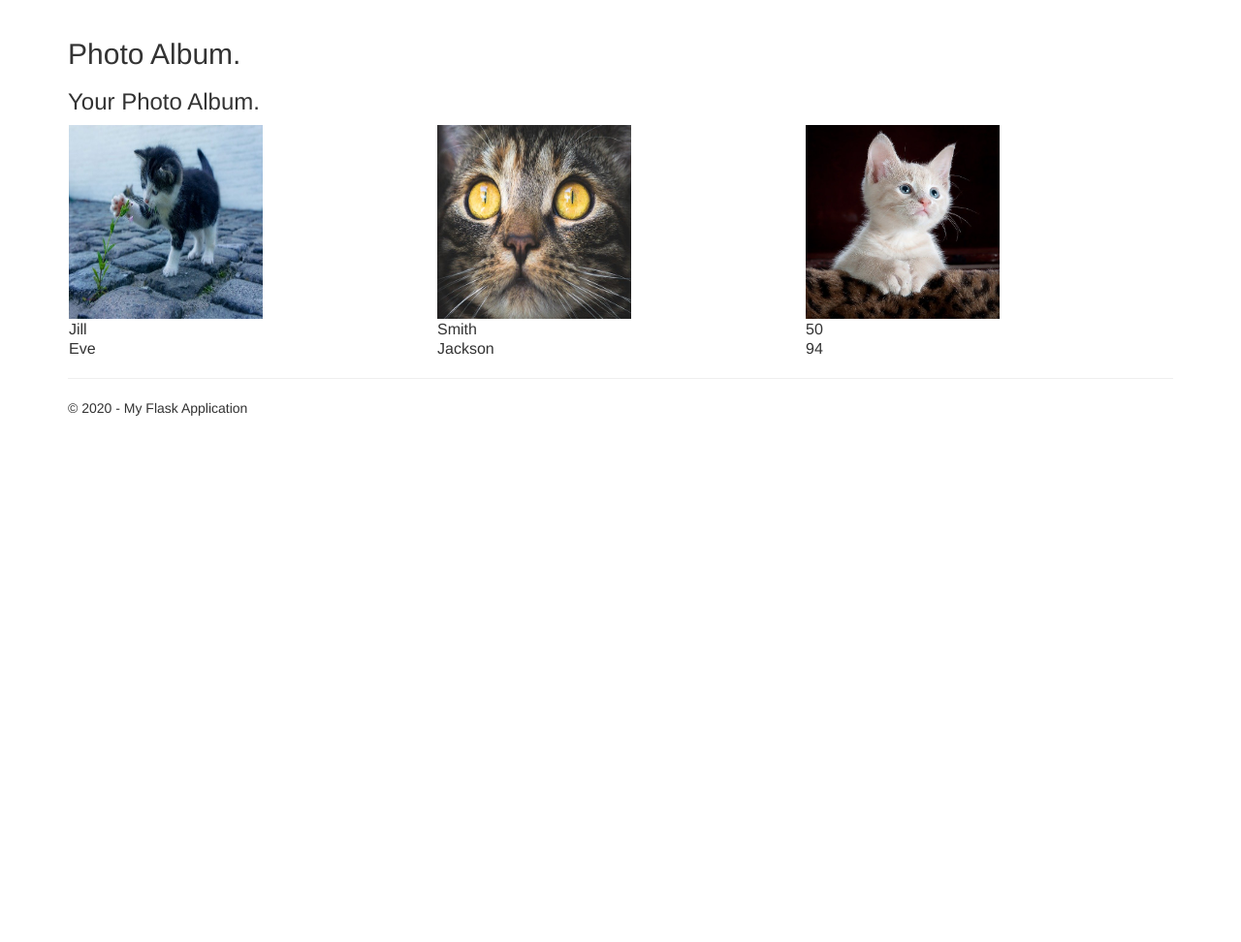
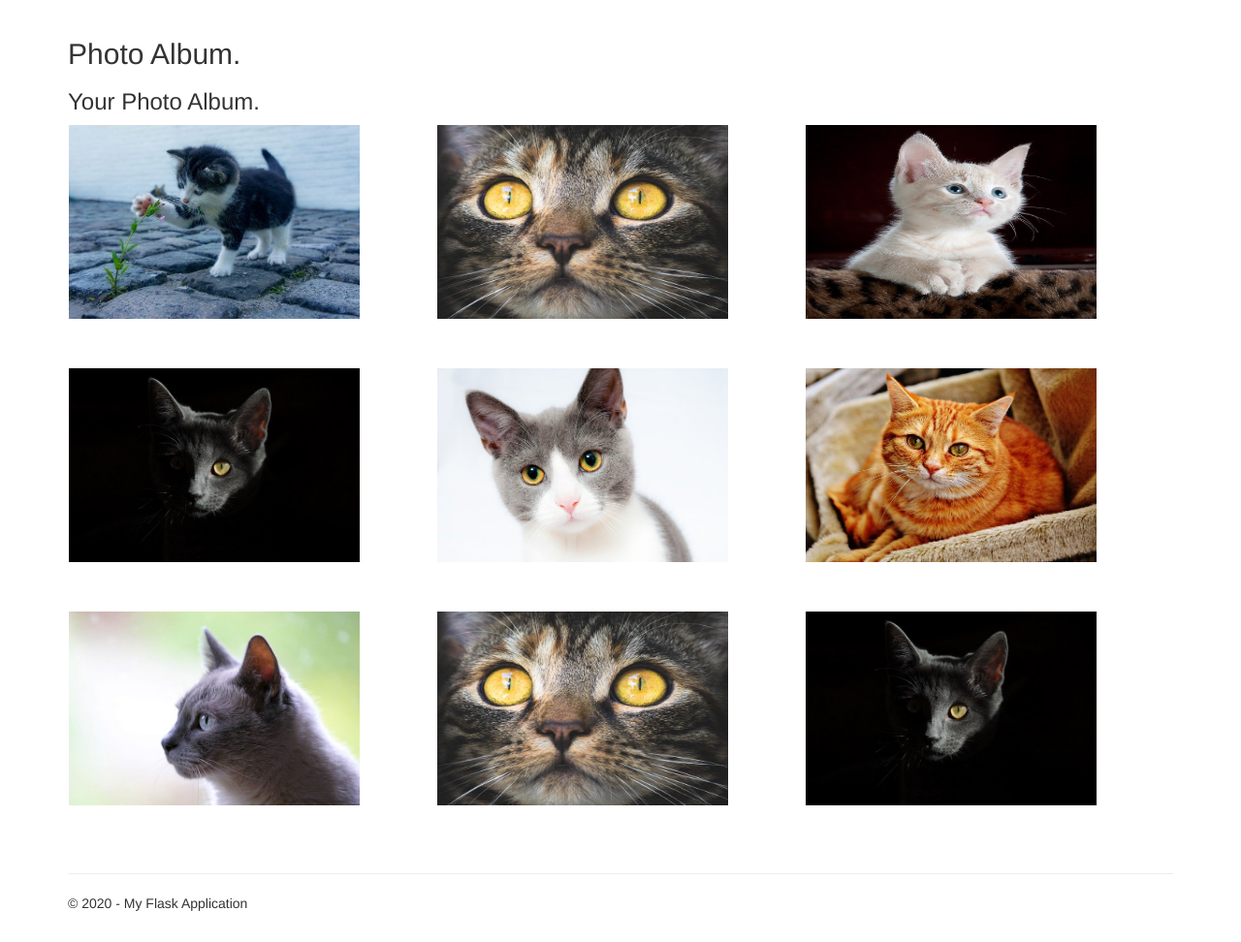
Before and after one commit to jlevym/for_Shaked_2020, a Flask app: page /photo in a window 1280 px wide. Shown: the part 51-1023 px from the top of the page at 97% size. Before the commit the page ends 480 px from the top, so only its background shows below. Run offline with Flask 2, Linux system fonts and the light colour scheme; some libraries are stand-ins or nearby versions.

Commit message:
Adding more pictures, spaces between lines of pictures and width change

```diff
--- a/for_Shaked_2020/templates/photo.html
+++ b/for_Shaked_2020/templates/photo.html
@@ -7,19 +7,22 @@
 
 <table style="width:100%">
     <tr>
-        <td><img src="/static/images/cat.jpg" height="200" width="200" ></td>
-        <td><img src="/static/images/cat1.jpg" height= "200" width="200" ></td>
-        <td><img src="/static/images/kitty1.jpg" height="200"; width= "200" ></td>
+        <td style="padding-bottom: 50px;"><img src="/static/images/cat.jpg" height="200" width="300"></td>
+        <td style="padding-bottom: 50px;"><img src="/static/images/cat1.jpg" height="200" width="300"></td>
+        <td style="padding-bottom: 50px;"><img src="/static/images/kitty1.jpg" height="200" ; width="300"></td>
     </tr>
+
+
     <tr>
-        <td>Jill</td>
-        <td>Smith</td>
-        <td>50</td>
+        <td style="padding-bottom: 50px;"><img src="/static/images/cat2.jpg" height="200" width="300"></td>
+        <td style="padding-bottom: 50px;"><img src="/static/images/cat3.jpg" height="200" width="300"></td>
+        <td style="padding-bottom: 50px;"><img src="/static/images/cat4.jpg" height="200" width="300"></td>
     </tr>
+
     <tr>
-        <td>Eve</td>
-        <td>Jackson</td>
-        <td>94</td>
+        <td style="padding-bottom: 50px;"><img src="/static/images/cat5.jpg" height="200" width="300"></td>
+        <td style="padding-bottom: 50px;"><img src="/static/images/cat1.jpg" height="200" width="300"></td>
+        <td style="padding-bottom: 50px;"><img src="/static/images/cat2.jpg" height="200" width="300"></td>
     </tr>
 </table>
 
```
